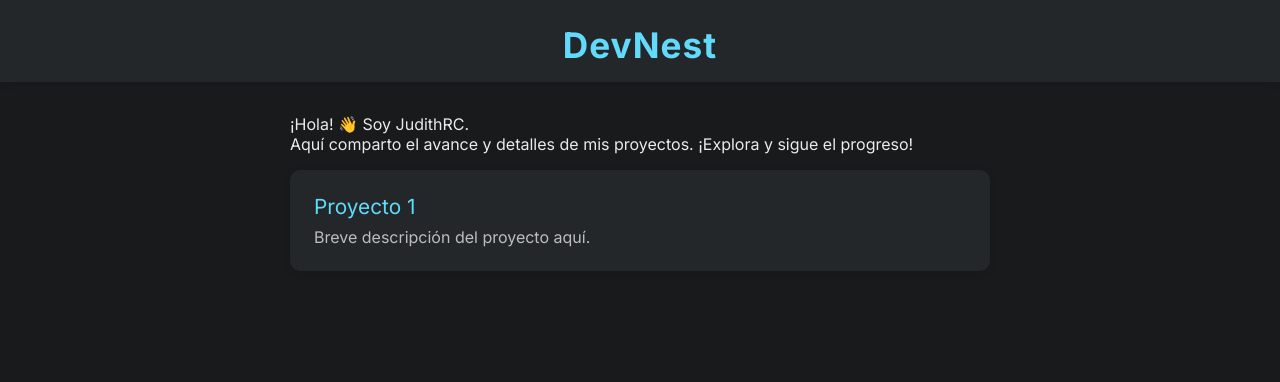
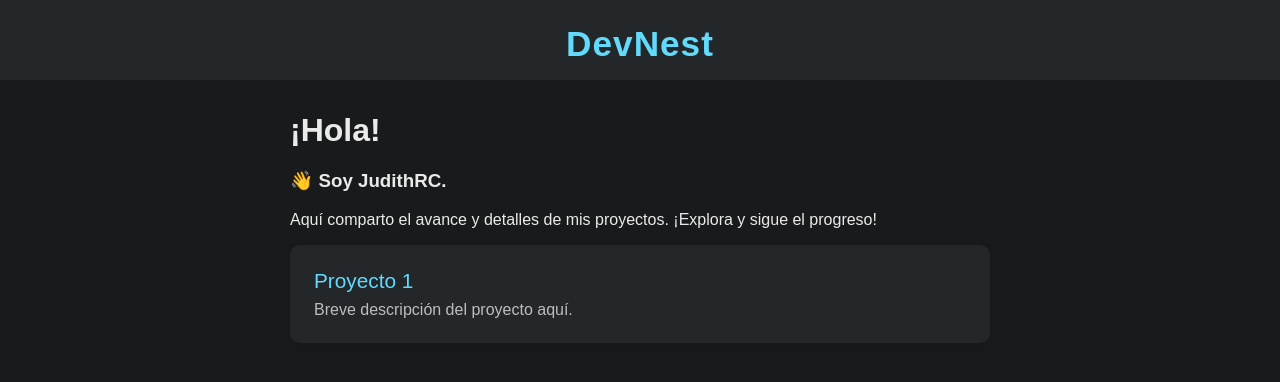
Before and after one commit to JudithRC/DevNet, a Jekyll site: the page index.html, which Jekyll copies as it is, in a window 1280 px wide. Shown: the top 382 px of the page. Built offline with Jekyll 4.4.1, drawn with Linux system fonts in a browser that asks for light colours; some web fonts are replaced.

```diff
--- a/_config.yml
+++ b/_config.yml
@@ -1,3 +1,2 @@
 title: DevNest
 description: Página para conocer más sobre mis proyectos y repositorios.
-theme: minima
--- a/assets/css/style.css
+++ b/assets/css/style.css
@@ -1,8 +1,15 @@
 /* Tema oscuro y estilo minimalista */
+@font-face {
+  font-family: 'WALLINGTON PRO';
+  src: url('../fonts/WALLINGTONPRO-Regular.otf') format('opentype');
+  font-weight: 400;
+  font-style: normal;
+}
+
 body {
   background: #181a1b;
   color: #eaeaea;
-  font-family: 'Inter', Arial, sans-serif;
+  font-family: 'WALLINGTON PRO', Arial, sans-serif;
   font-weight: 300;
   margin: 0;
   padding: 0;
@@ -22,6 +29,7 @@ header h1 {
   font-size: 2.2rem;
   letter-spacing: 1px;
   font-weight: 400;
+  font-family: 'WALLINGTON PRO', Arial, sans-serif;
 }
 
 header a {
@@ -40,6 +48,7 @@ header a:hover {
   margin: 0 auto;
   padding: 0 24px 40px 24px;
   font-weight: 300;
+  font-family: 'WALLINGTON PRO', Arial, sans-serif;
 }
 
 .proyectos-lista {
@@ -65,6 +74,7 @@ header a:hover {
   margin: 0 0 8px 0;
   font-size: 1.3rem;
   font-weight: 400;
+  font-family: 'WALLINGTON PRO', Arial, sans-serif;
 }
 
 .proyecto-item a {
@@ -92,6 +102,7 @@ header a:hover {
   margin-top: 0;
   color: #61dafb;
   font-weight: 400;
+  font-family: 'WALLINGTON PRO', Arial, sans-serif;
 }
 
 .detalle-proyecto p {
--- a/index.html
+++ b/index.html
@@ -13,11 +13,12 @@
     <h1><a href="index.html">DevNest</a></h1>
   </header>
   <div class="container">
-    <p>¡Hola! 👋 Soy JudithRC.<br>
-    Aquí comparto el avance y detalles de mis proyectos. ¡Explora y sigue el progreso!</p>
+    <h1>¡Hola!</h1>
+      <h3>👋 Soy JudithRC.</h3>
+    <p>Aquí comparto el avance y detalles de mis proyectos. ¡Explora y sigue el progreso!</p>
     <ul class="proyectos-lista">
       <li class="proyecto-item">
-        <h2><a href="2025/06/03/proyecto1.html">Proyecto 1</a></h2>
+        <h2><a href="2025/06/03/proyecto2.html">Proyecto 1</a></h2>
         <p>Breve descripción del proyecto aquí.</p>
       </li>
       <!-- Puedes añadir más proyectos aquí -->
```
Also changed, not shown: _posts/2025-06-03-proyecto2.md (added, +6 -0 lines).
